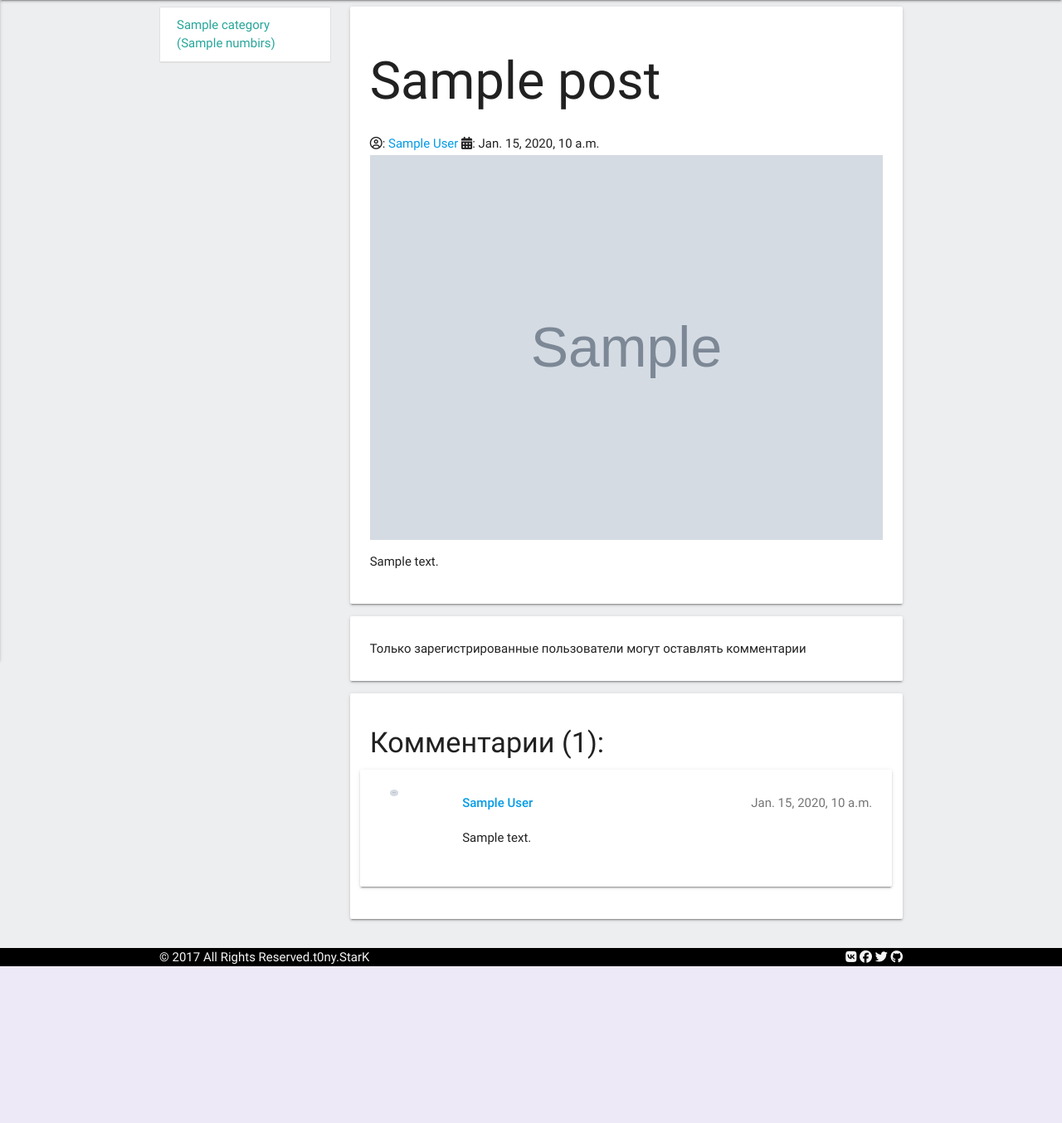
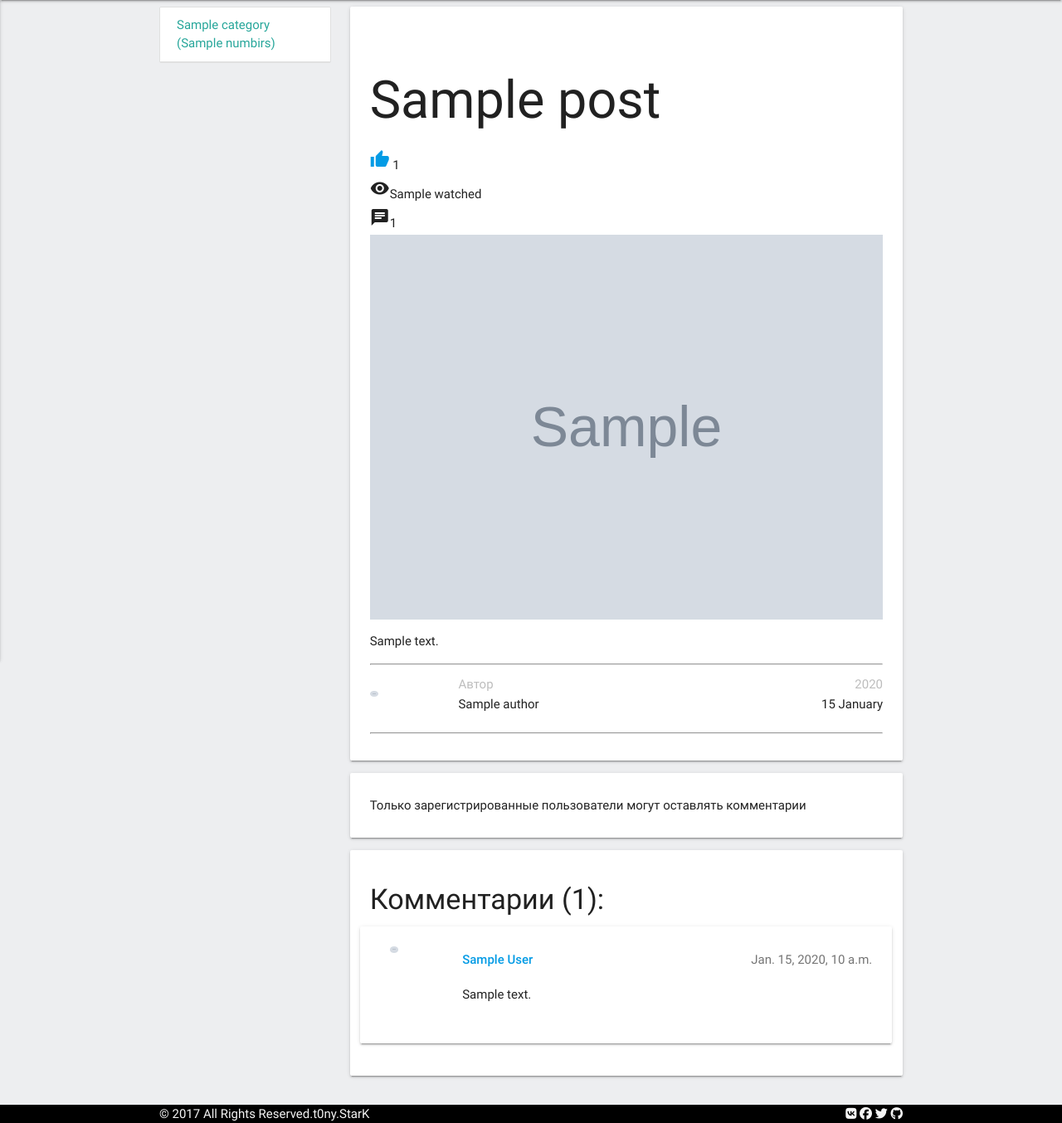
Before and after one commit to ch3rny/Blog, a Django app: template blog/templates/blog/post_detail.html in a window 1280 px wide. Shown: the part 64-1418 px from the top of the page at 83% size. Before the commit the page ends 1229 px from the top, so only its background shows below. Run offline with Django 3.2, Linux system fonts and the light colour scheme; the template is opened without the code that fills it: most values are stand-ins (such as "Sample title", 1, 10 or a date in 2020); grey boxes marked "Sample" are stand-in pictures; some libraries are stand-ins or nearby versions.

Commit message:
added likes, watches to posts

```diff
--- a/blog/forms.py
+++ b/blog/forms.py
@@ -24,7 +24,7 @@ class EditUserPic(forms.ModelForm):
 class AddPost(forms.ModelForm):
     class Meta:
         model = Post
-        fields = ('title', 'text','category')
+        fields = ('title', 'cover','text','category', )
     #title = forms.CharField()
     #text = RichTextFormField()
     #cat = forms.ModelChoiceField(queryset=Category.objects.all().order_by('category'))
--- a/blog/static/css/main.css
+++ b/blog/static/css/main.css
@@ -1,22 +1,3 @@
-.descr{
-    display:none;
-    margin-left:-200px;
-    padding:10px;
-    margin-top:17px;
-    background:#f3f3f3;
-    height:200px;
-    -moz-box-shadow:0 5px 5px rgba(0,0,0,0.3);
-    -webkit-box-shadow:0 5px 5px rgba(0,0,0,0.3);
-    box-shadow:0 5px 5px rgba(0,0,0,0.3);
-}
-
-.poster:hover .descr{
-    display:block;
-    position:absolute;
-    top:20px;
-    z-index:9999;
-    width:300px;
-}
             body {
                 background-color: #EDEEF0;
                 display: flex;
@@ -34,9 +15,3 @@
 #dropdown2 {
     width: 200px !important;
 }
-select{
-    display: block;
-}
-#id_category{
-    display: inline-block;
-}
--- a/blog/templates/blog/add_post.html
+++ b/blog/templates/blog/add_post.html
@@ -4,7 +4,7 @@
 <div class="card-panel">
     <div class="row">
     <div class="col s12 m12 l12 center-align">
-    <form method="POST" class="post-form" enctype="multipart/form-data" action="{% url 'AddPost'%}">
+    <form method="POST" class="post-form" enctype="multipart/form-data" >
     {% csrf_token %}
     {{ form.media }}
     {{ form.as_p}}
--- a/blog/templates/blog/post_detail.html
+++ b/blog/templates/blog/post_detail.html
@@ -1,5 +1,5 @@
- {% extends 'blog/base.html' %} {% block content %}
-{% load thumbnail %}
+ {% extends 'blog/base.html' %} {% block content %} {% load thumbnail %}
+<!--Категории-->
 <div class="row">
     <div class="col s12 m3 l3">
         <ul class="collection hide-on-small-only">
@@ -17,60 +17,79 @@
             <li class="divider"></li>
             {% endfor %}
         </ul>
-
     </div>
-
+<!--Статья-->
     <div class="col s12 m9 l9">
         <div class="card-panel">
-            <h1>{{ post.title }}</h1>
-            <div>
-
-                <h6 class="left"><i class="fa fa-user-circle-o" aria-hidden="true"></i>:<a href="{% url 'profile' pk=post.author.pk %}"> {{post.author.first_name}} {{ post.author.last_name }}</a>
-                    <i class="fa fa-calendar" aria-hidden="true"></i>:  {{ post.published_date }}</h6>
-                {% if request.user.is_staff or request.user == post.author %}
+            {% if request.user.is_staff or request.user == post.author %}
                 <h6 class="right">
-                    <a href=""><i class="fa fa-pencil" aria-hidden="true"></i></a>
-                    <a href="{% url 'DeletePost' pk=post.pk%}"><i class="fa fa-trash-o" aria-hidden="true"></i></a></h6>
+                    <a href="{% url 'EditPost' pk=post.pk%}"><i class="fa fa-pencil" aria-hidden="true"></i></a>
+                    <a href="{% url 'DeletePost' pk=post.pk%}"><i class="fa fa-trash-o" aria-hidden="true"></i></a>
+                </h6>
                 {% endif %}
                 <br>
+            <h1>{{ post.title }}</h1>
+
+            <div>
+            <h6>
+                <a href="{% url 'LikePost' pk=post.pk%}"><i class="material-icons">thumb_up</i></a> {{ likes_count }}
+            </h6>
+            <h6><i class="material-icons">remove_red_eye</i>{{ post.watched }}</h6>
+            <h6><i class="material-icons">chat  </i>{{ comments.count }}</h6>
             </div>
             <div class="card-image">
                 <img class="responsive-img" src="{{post.cover.url}}" width="100%">
             </div>
             <p>{{ post.text|safe }}</p>
-        {% comment %}<div>
+<!--Инфо о статье-->
+            <div>
+                <hr>
+                <div class="row valign-wrapper">
+                    <div class="col s2 m2 l2">
+                        {% thumbnail author.profile_image "128x128" crop="center" as im %}
+                        <img class="circle responsive-img" src="{{ im.url }}" width="{{ im.width }}" height="{{ im.height }}">
+                        {% endthumbnail %}
+                    </div>
+                    <div class="col s5 m5 l5 left-align">
+                        <h6 class="grey-text text-lighten-1">Автор</h6>
+                        <h6>{{ post.author.get_full_name }}</h6>
+                    </div>
+                    <div class="col s5 m5 l5 right-align">
+                        <h6 class="grey-text text-lighten-1">{{ post.published_date | date:"Y"}}</h6>
+                        <h6>{{ post.published_date | date:"j E" | title}}</h6>
+                    </div>
+                </div>
+            </div>
             <hr>
-            <img class="responsive-img circle" src="{{ post.cover.url }}"  width="100px" height="100px" alt="">
-            author <br>{{ post.author.get_full_name }}
-            <hr>
-        </div>{% endcomment %}
         </div>
-
+<!--Комментарии-->
         <div class="card-panel">
             {% if user.is_authenticated %}
             <form method="POST" class="post-form">{% csrf_token %} {{ form.as_p }}
                 <button type="submit" class="save btn btn-default">Оставить комментарий</button>
             </form>
             {% else %}
-                <div><h6>Только зарегистрированные пользователи могут оставлять комментарии</h6></div>
+            <div>
+                <h6>Только зарегистрированные пользователи могут оставлять комментарии</h6>
+            </div>
             {% endif %}
         </div>
 
         <div class="card-panel">
             {% if count > 0 %}
             <h4>Комментарии ({{ count }}):</h4>
-        {% endif %}
-            {% for comment in comments %}
+            {% endif %} {% for comment in comments %}
             <div class="row card-panel">
                 <div class="col s2 m2 l2">
-                  {% thumbnail comment.author_avatar.profile_image "128x128" crop="center" as im %}
-                <img class="circle responsive-img" src="{{ im.url }}" width="{{ im.width }}" height="{{ im.height }}">
-                {% endthumbnail %}
+                    {% thumbnail comment.author_avatar.profile_image "128x128" crop="center" as im %}
+                    <img class="circle responsive-img" src="{{ im.url }}" width="{{ im.width }}" height="{{ im.height }}"> {% endthumbnail %}
                 </div>
                 <div class="col s10 m10 l10">
                     <div class="row">
                         <h6 class="grey-text text-darken-1 right">{{ comment.created_date }}</h6>
-                        <a href="{% url 'profile' pk=comment.author.pk%}"><h6 class="left"><strong>{{ comment.author }} </strong></h6></a>
+                        <a href="{% url 'profile' pk=comment.author.pk%}">
+                            <h6 class="left"><strong>{{ comment.author }} </strong></h6>
+                        </a>
                     </div>
                     <div class="row">
                         <h6>{{ comment.text }}</h6>
@@ -78,7 +97,9 @@
                 </div>
             </div>
             {% empty %}
-                <div><h4>Комментариев нет</h4></div>
+            <div>
+                <h4>Комментариев нет</h4>
+            </div>
             {% endfor %}
         </div>
 
--- a/blog/templates/blog/post_list.html
+++ b/blog/templates/blog/post_list.html
@@ -24,6 +24,7 @@
         </div>
         {% for post in posts %}
         <div class="col s12 m6 l6">
+
             <div class="card hoverable">
                 <div class="card-image">
                     <a href="{% url 'post_detail' pk=post.pk %}">
--- a/blog/templates/blog/register.html
+++ b/blog/templates/blog/register.html
@@ -7,8 +7,7 @@
         <form method="post">
             {% csrf_token %}
             <div class="input-field">
-            <input type="text" class="validate" required id={{ form.username }} <label for={{ form.username }}Имя пользователя:
-            </label>
+                <input type="text" class="validate" required id={{ form.username }} <label for={{ form.username }}Имя пользователя: </label>
             </div>
             <div class="input-field">
                 <input type="password" class="validate" required id={{ form.password1 }} <label for={{ form.password1 }}Пароль:</label>
--- a/blog/urls.py
+++ b/blog/urls.py
@@ -14,5 +14,7 @@ urlpatterns = [
     url(r'^cat/(?P<pk>[0-9]+)/$', views.post_list_category, name='post_list_category'),
     url(r'^edit_profile/$', views.profile_edit, name='edit_profile'),
     url(r'^delpost/(?P<pk>[0-9]+)/$', views.DeletePost, name='DeletePost'),
-    url(r'^add_post/$',views.add_post, name='AddPost')
+    url(r'^add_post/$',views.add_post, name='AddPost'),
+    url(r'^edit_profile/(?P<pk>[0-9]+)/$',views.EditPost, name='EditPost'),
+    url(r'^like/(?P<pk>[0-9]+)/$',views.LikePost, name='LikePost')
 ] + static(settings.MEDIA_URL, document_root=settings.MEDIA_ROOT)
```
Also changed, not shown: blog/models.py (+4 -4 lines), blog/templates/blog/profile_view.html (+8 -10 lines), blog/views.py (+56 -8 lines), static/css/main.css (+0 -22 lines), README.md (deleted), blog/migrations/0012_auto_20170729_2329.py (added). Lines whose indentation alone changed are shown as unchanged.
